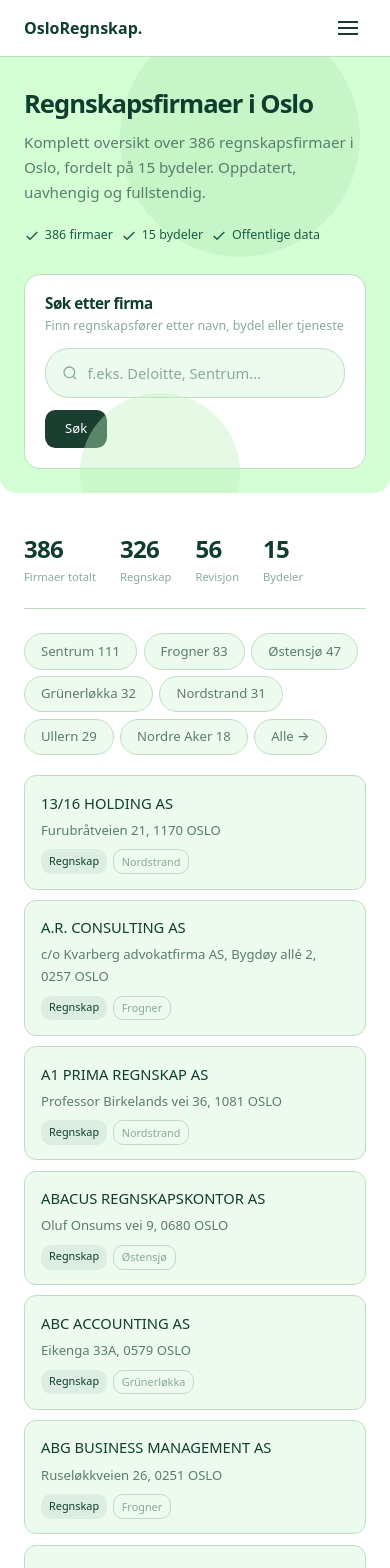
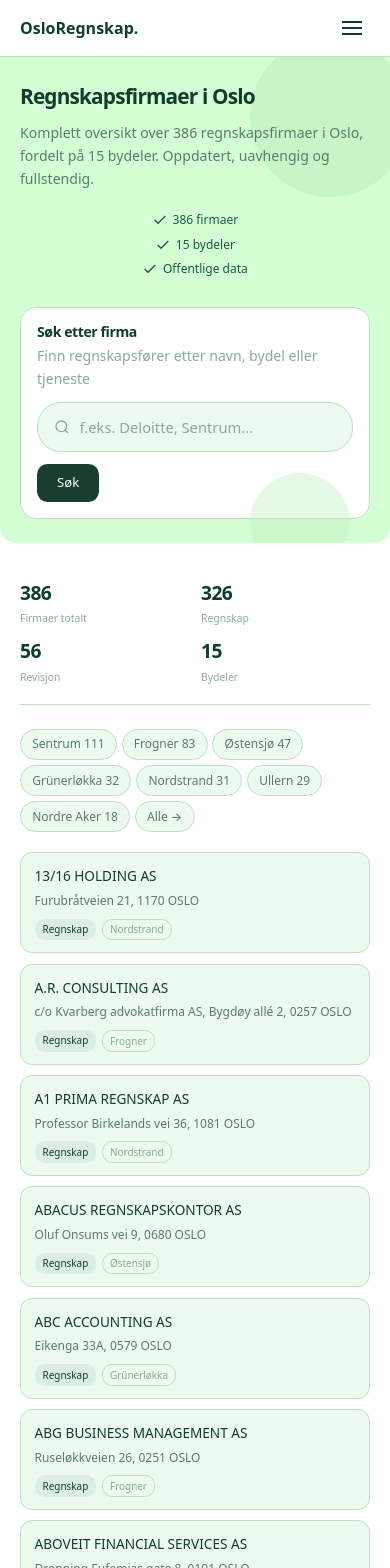
Before and after one commit to MohanM86/osloregnskap, a Next.js app: page / in a window 390 px wide. Shown: the top 1568 px of the page. Built offline with nearby package versions, Linux system fonts and the light colour scheme.

Commit message:
Add files via upload

```diff
--- a/app/globals.css
+++ b/app/globals.css
@@ -71,16 +71,17 @@ h1, h2, h3, h4 { font-family: var(--font); font-weight: 700; line-height: 1.15;
 /* Cards — mint background */
 .card { background: var(--mint-light); border: 1px solid var(--border); border-radius: var(--radius); padding: 1rem 1.25rem; transition: all var(--transition); }
 .card:hover { border-color: var(--green-mid); transform: translateY(-1px); }
-.card-grid { display: grid; grid-template-columns: repeat(auto-fill, minmax(280px, 1fr)); gap: 0.75rem; }
+.card-grid { display: grid; grid-template-columns: repeat(2, 1fr); gap: 0.65rem; }
+@media (max-width: 768px) { .card-grid { grid-template-columns: 1fr; } }
 
 /* Firm cards */
-.firm-card { background: var(--mint-light); border: 1px solid var(--border); border-radius: var(--radius); padding: 0.9rem 1rem; transition: all var(--transition); }
+.firm-card { background: var(--mint-light); border: 1px solid var(--border); border-radius: var(--radius); padding: 0.85rem 1rem; transition: all var(--transition); }
 .firm-card:hover { border-color: var(--green-mid); transform: translateY(-1px); box-shadow: 0 4px 12px rgba(15,61,46,0.06); }
 .firm-card:hover .firm-name { color: var(--green-mid); }
-.firm-name { font-size: 0.92rem; font-weight: 500; transition: color var(--transition); }
-.firm-meta { font-size: 0.78rem; color: var(--fg-muted); margin-top: 0.15rem; font-weight: 300; }
-.firm-detail { font-size: 0.82rem; color: var(--fg-secondary); margin-top: 0.3rem; font-weight: 300; }
-.firm-badge { display: inline-block; font-size: 0.68rem; padding: 0.15rem 0.5rem; background: var(--mint-light); border: 1px solid var(--border); border-radius: 10px; color: var(--fg-muted); font-weight: 400; }
+.firm-name { font-size: 0.88rem; font-weight: 500; transition: color var(--transition); }
+.firm-meta { font-size: 0.75rem; color: var(--fg-muted); margin-top: 0.1rem; font-weight: 300; }
+.firm-detail { font-size: 0.78rem; color: var(--fg-secondary); margin-top: 0.2rem; font-weight: 300; }
+.firm-badge { display: inline-block; font-size: 0.65rem; padding: 0.1rem 0.45rem; background: var(--mint-light); border: 1px solid var(--border); border-radius: 10px; color: var(--fg-muted); font-weight: 400; }
 
 /* Colored badges */
 .badge-green { display: inline-block; font-size: 0.68rem; padding: 0.15rem 0.5rem; background: var(--mint-card); color: var(--fg); border-radius: 10px; font-weight: 500; }
@@ -102,10 +103,10 @@ h1, h2, h3, h4 { font-family: var(--font); font-weight: 700; line-height: 1.15;
 .sort-select { padding: 0.4rem 0.75rem; border: 1px solid var(--border); border-radius: var(--radius-pill); font-size: 0.82rem; background: var(--mint-light); color: var(--fg-secondary); font-family: var(--font); cursor: pointer; outline: none; }
 
 /* Bydel cards */
-.bydel-card { background: var(--mint-light); border: 1px solid var(--border); border-radius: var(--radius); padding: 0.9rem 1rem; display: flex; justify-content: space-between; align-items: center; transition: all var(--transition); }
+.bydel-card { background: var(--mint-light); border: 1px solid var(--border); border-radius: var(--radius); padding: 0.75rem 1rem; display: flex; justify-content: space-between; align-items: center; transition: all var(--transition); }
 .bydel-card:hover { border-color: var(--green-mid); transform: translateY(-1px); text-decoration: none; }
-.bydel-name { font-size: 0.9rem; font-weight: 400; }
-.bydel-count { font-size: 1.2rem; font-weight: 700; color: var(--fg); }
+.bydel-name { font-size: 0.85rem; font-weight: 400; }
+.bydel-count { font-size: 1.1rem; font-weight: 700; color: var(--fg); }
 
 /* Chart containers */
 .chart-container { background: var(--mint-light); border: 1px solid var(--border); border-radius: var(--radius-lg); padding: 1.5rem; margin: 1rem 0; }
@@ -160,8 +161,8 @@ h1, h2, h3, h4 { font-family: var(--font); font-weight: 700; line-height: 1.15;
 .section-label { display: flex; align-items: center; gap: 0.4rem; font-size: 0.72rem; font-weight: 600; letter-spacing: 0.08em; text-transform: uppercase; color: var(--fg-muted); margin-bottom: 0.75rem; padding-bottom: 0.5rem; }
 .section-label svg { opacity: 0.5; }
 
-.section-block { margin-top: 2.5rem; padding-top: 1.75rem; border-top: 1px solid var(--border); }
-.section-block-light { margin-top: 2rem; padding-top: 1.25rem; border-top: 1px solid var(--border-light); }
+.section-block { margin-top: 2rem; padding-top: 1.5rem; border-top: 1px solid var(--border); }
+.section-block-light { margin-top: 1.5rem; padding-top: 1rem; border-top: 1px solid var(--border-light); }
 .section-divider { border: none; border-top: 1px solid var(--border); margin: 2rem 0; }
 
 /* Prose */
@@ -225,24 +226,70 @@ h1, h2, h3, h4 { font-family: var(--font); font-weight: 700; line-height: 1.15;
 .empty-state { text-align: center; padding: 2rem 1rem; color: var(--fg-muted); font-weight: 300; }
 
 @media (max-width: 768px) {
-  .hero h1 { font-size: 1.6rem; }
-  .hero { padding: 2rem 1.5rem 1.5rem; }
-  .stats-row { gap: 1.5rem; }
-  .stat-num { font-size: 1.5rem; }
+  .hero h1 { font-size: 1.5rem; }
+  .hero { padding: 1.75rem 1.25rem 1.5rem; margin: 0 -1.25rem; padding-left: 1.25rem; padding-right: 1.25rem; }
+  .hero::before { width: 160px; height: 160px; top: -20px; right: -20px; }
+  .hero::after { width: 100px; height: 100px; bottom: -30px; right: 40px; }
+  .hero p { font-size: 0.88rem; }
+  .container { padding: 0 1.25rem; }
+  .container-wide { padding: 0 1.25rem; }
+  .stats-row { display: grid; grid-template-columns: 1fr 1fr; gap: 1rem; padding: 1rem 0; }
+  .stat-num { font-size: 1.4rem; }
+  .stat-label { font-size: 0.65rem; }
   .desktop-nav { display: none; }
   .mobile-menu-btn { display: block; }
   .site-header { position: relative; }
+  .firm-grid { grid-template-columns: 1fr; }
   .card-grid { grid-template-columns: 1fr; }
+  .bydel-grid-3 { grid-template-columns: 1fr 1fr; }
   .donut-container { flex-direction: column; }
-  .footer-grid { grid-template-columns: 1fr; }
-  .bar-label { width: 70px; font-size: 0.7rem; }
-  .hero-checks { font-size: 0.78rem; gap: 0.5rem; }
-  .hero-search-card { max-width: 100%; }
+  .footer-grid { grid-template-columns: 1fr; gap: 1.5rem; }
+  .bar-label { width: 65px; font-size: 0.68rem; }
+  .hero-checks { font-size: 0.75rem; gap: 0.4rem; }
+  .hero-search-card { max-width: 100%; padding: 1rem; }
+  .hero-search-card h3 { font-size: 0.88rem; }
+  .hero-search input { font-size: 0.85rem; }
+  .filter-row { gap: 0.3rem; }
+  .filter-chip { padding: 0.3rem 0.7rem; font-size: 0.75rem; }
+  .section-heading { font-size: 1.1rem; }
+  .section-block { margin-top: 1.5rem; padding-top: 1.25rem; }
+  .related-links { gap: 0.25rem; }
+  .related-link { font-size: 0.7rem; padding: 0.25rem 0.5rem; }
+  .chart-container { padding: 1rem; }
+  .chart-title { font-size: 0.88rem; }
+  .prose h2 { font-size: 1.05rem; }
+  .prose p { font-size: 0.88rem; }
+  .faq-question { font-size: 0.88rem; padding: 0.85rem 0; }
+  .faq-answer { font-size: 0.82rem; }
+  .site-footer { padding: 2rem 0 1.5rem; }
+  .footer-heading { font-size: 0.72rem; }
+  .footer-links a { font-size: 0.78rem; }
+  .footer-bottom { font-size: 0.65rem; flex-direction: column; gap: 0.25rem; }
+  .breadcrumb { font-size: 0.72rem; }
+  .firm-card { padding: 0.75rem 0.85rem; }
+  .firm-name { font-size: 0.85rem; }
+  .firm-detail { font-size: 0.75rem; }
+  .badge-green, .badge-blue, .badge-amber, .firm-badge { font-size: 0.62rem; }
+  .bydel-card { padding: 0.65rem 0.85rem; }
+  .bydel-name { font-size: 0.82rem; }
+  .bydel-count { font-size: 1rem; }
+  .card { padding: 0.85rem 1rem; }
 }
 
 @media (min-width: 769px) {
   .mobile-menu-btn { display: none; }
 }
+
+@media (max-width: 480px) {
+  .hero h1 { font-size: 1.3rem; }
+  .stats-row { gap: 0.75rem; }
+  .stat-num { font-size: 1.2rem; }
+  .bydel-grid-3 { grid-template-columns: 1fr; }
+  .hero-checks { flex-direction: column; gap: 0.3rem; }
+}
+
+/* Prevent horizontal overflow globally */
+html, body { overflow-x: hidden; }
 
 /* Google-layout: search in hero */
 .hero-search { display: flex; align-items: center; gap: 0.6rem; padding: 0.75rem 1rem; border: 1px solid var(--border); border-radius: 1.5rem; background: var(--mint-light); position: relative; margin-bottom: 0.75rem; }
--- a/app/page.tsx
+++ b/app/page.tsx
@@ -133,7 +133,7 @@ export default function HomePage() {
       </section>
 
       {/* Charts row */}
-      <div style={{ display: 'grid', gridTemplateColumns: 'repeat(auto-fit, minmax(340px, 1fr))', gap: '1rem', margin: '2rem 0' }} className="animate-in animate-in-4">
+      <div style={{ display: 'grid', gridTemplateColumns: 'repeat(auto-fit, minmax(min(100%, 340px), 1fr))', gap: '1rem', margin: '2rem 0' }} className="animate-in animate-in-4">
         <BarChart title="Regnskapsfirmaer per bydel" data={bydelChartData} />
         <DonutChart title="Fordeling etter type" data={donutData} />
       </div>
@@ -171,8 +171,8 @@ export default function HomePage() {
             { href: '/autorisert-regnskapsforer/', title: 'Autorisert regnskapsfører', desc: 'Hva autorisasjon betyr og hvorfor det er viktig.' },
           ].map(item => (
             <Link key={item.href} href={item.href} className="card" style={{ textDecoration: 'none' }}>
-              <h3 style={{ fontSize: '1.1rem', marginBottom: '0.5rem' }}>{item.title}</h3>
-              <p style={{ fontSize: '0.9rem', color: 'var(--fg-secondary)' }}>{item.desc}</p>
+              <h3 style={{ fontSize: '0.95rem', marginBottom: '0.25rem' }}>{item.title}</h3>
+              <p style={{ fontSize: '0.82rem', color: 'var(--fg-secondary)', fontWeight: 300 }}>{item.desc}</p>
             </Link>
           ))}
         </div>
```
